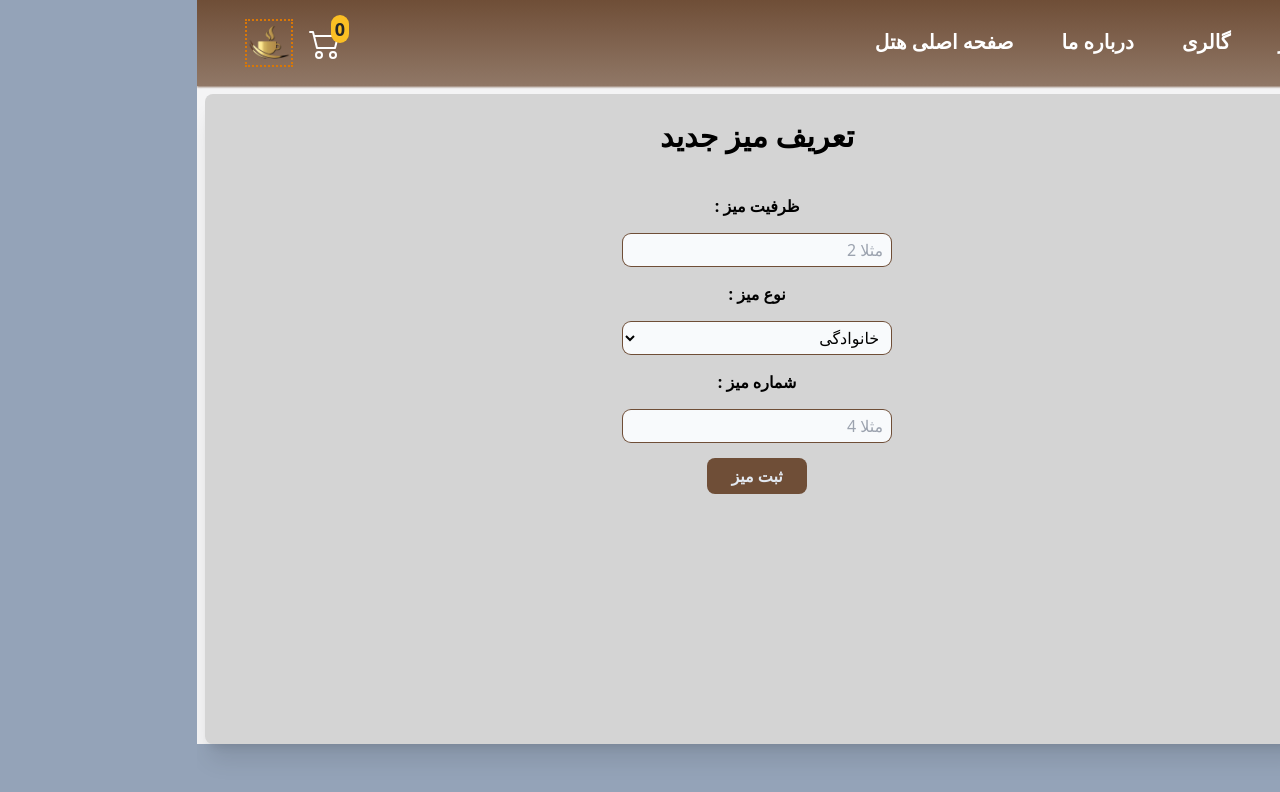
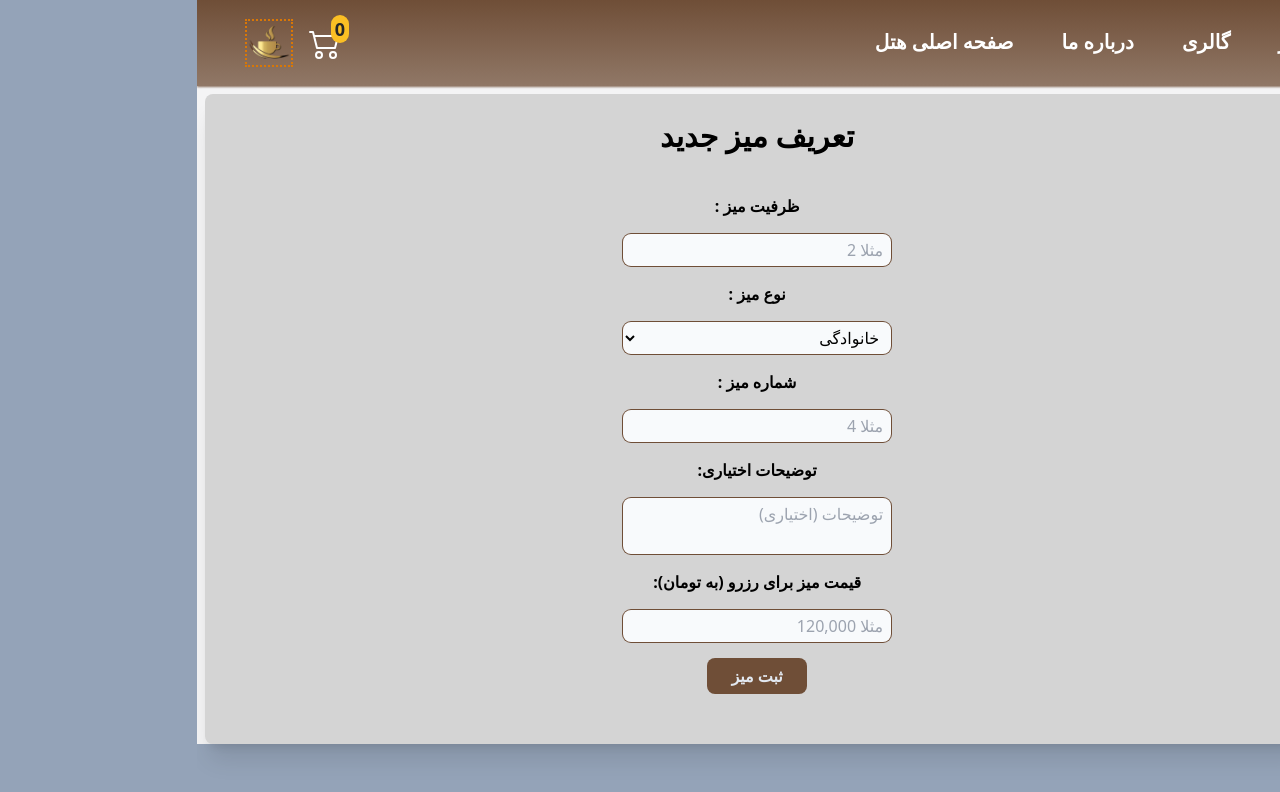
Before and after one commit to EHSANMADADI/Hotel-project, a Next.js app: page /coffee-shop/admin in a window 1280 px wide. Shown: the top 792 px of the page. Built offline with nearby package versions, Linux system fonts and the light colour scheme.

Commit message:
Add table to coffeShop

```diff
--- a/components/user/pages/cafe/Admin/Table/AddTable.tsx
+++ b/components/user/pages/cafe/Admin/Table/AddTable.tsx
@@ -1,34 +1,78 @@
-import React, { FormEvent, useRef } from 'react'
+import React, { FormEvent } from 'react'
+import toast from 'react-hot-toast'
 import Title from '../Title'
+import api from '@/Configs/api'
 
 const AddTable = () => {
-    const tableNumberRef = useRef<HTMLInputElement>(null)
-    const tableCapacityRef = useRef<HTMLInputElement>(null)
-    const tableTypeRef = useRef<HTMLSelectElement>(null)
-    const submitHandler = (e: FormEvent) => {
+    const submitHandler = (e: FormEvent<HTMLFormElement>) => {
         e.preventDefault();
-    } // Send Data To API And Validation
+        const formData = new FormData(e.currentTarget)
+        const number_of_chairs = formData.get("capacity");
+        const number_of_table = formData.get("tableNumber")
+        const rates = formData.get("price");
+        const type = formData.get("type");
+        const description = formData.get("description")
+
+        if (!number_of_chairs || Number.isNaN(+number_of_chairs) || +number_of_chairs <= 0) {
+            toast.error("ظرفیت میز را به درستی مشخص کنید.", { duration: 3000 })
+            return
+        }
+        if (!number_of_table) {
+            toast.error("شماره میز را مشخص کنید.", { duration: 3000 })
+            return
+        }
+        if (!rates || Number.isNaN(+rates) || +rates <= 0) {
+            toast.error("هزینه رزرو میز را به درستی مشخص کنید.", { duration: 3000 })
+            return
+        }
+
+        api.post("/coffee-shop/tables", {
+            coffee_shop_id: 1,
+            rates,
+            type,
+            number_of_chairs,
+            number_of_table,
+            description
+        }).then(() => {
+            toast.success("میز با موفقیت تعریف شد.")
+        }).catch(err => {
+            const statusCode = err?.response?.status;
+            if (statusCode === 422)
+                toast.error("تعریف میز با خطا مواجه شد. (اطلاعات ورودی کافی نمی باشد.)", { duration: 3000 })
+            else if (statusCode >= 500)
+                toast.error("تعریف میز با خطا مواجه شد. (خطای سمت سرور رخ داد.)", { duration: 3000 })
+            else
+                toast.error("تعریف میز با خطا مواجه شد.", { duration: 3000 })
+        })
+    }
     return (
         <>
             <Title>تعریف میز جدید</Title>
-            <form action="" onSubmit={submitHandler} className='flex flex-col items-center gap-4'>
+            <form onSubmit={submitHandler} className='flex flex-col items-center gap-4'>
                 <label htmlFor="Capacity" className='font-semibold'>ظرفیت میز : </label>
-                <input id='Capacity' placeholder='مثلا 2' ref={tableCapacityRef}
+                <input type='number' id='Capacity' name='capacity' placeholder='مثلا 2'
                     className='w-1/4 bg-slate-50 dark:bg-zinc-900 ring-1 ring-coffee min-w-[200px] px-2 py-1 rounded-lg focus:outline-none focus:ring-2'
-                    />
-
+                />
                 <label htmlFor="Type" className='font-semibold'>نوع میز : </label>
-                <select name="Type" id="Type" ref={tableTypeRef}
+                <select name="type" id="Type"
                     className='w-1/4 bg-slate-50 dark:bg-zinc-900 ring-1 ring-coffee min-w-[200px] px-2 py-1 rounded-lg focus:outline-none focus:ring-2'
-                    >
+                >
                     <option value="family">خانوادگی</option>
                     <option value="couple">عاشقانه</option>
                 </select>
 
                 <label htmlFor="TableNumber" className='font-semibold'>شماره میز : </label>
-                <input id='TableNumber' ref={tableNumberRef}
+                <input id='TableNumber' name='tableNumber'
                     className='w-1/4 bg-slate-50 dark:bg-zinc-900 ring-1 ring-coffee min-w-[200px] px-2 py-1 rounded-lg focus:outline-none focus:ring-2'
                     placeholder='مثلا 4' />
+                <label htmlFor="description" className='font-semibold'>توضیحات اختیاری: </label>
+                <textarea id='description' name='description'
+                    className='w-1/4 resize-none bg-slate-50 dark:bg-zinc-900 ring-1 ring-coffee min-w-[200px] px-2 py-1 rounded-lg focus:outline-none focus:ring-2'
+                    placeholder='توضیحات (اختیاری)' />
+                <label htmlFor="price" className='font-semibold'>قیمت میز برای رزرو (به تومان): </label>
+                <input id='price' name='price' type='number'
+                    className='w-1/4 bg-slate-50 dark:bg-zinc-900 ring-1 ring-coffee min-w-[200px] px-2 py-1 rounded-lg focus:outline-none focus:ring-2'
+                    placeholder='مثلا 120,000' />
                 <button className='bg-coffee hover:bg-coffee/90 duration-200 font-semibold px-6 py-1.5 rounded-lg text-slate-200'>ثبت میز</button>
             </form>
         </>
--- /dev/null
+++ b/components/user/pages/cafe/Admin/Table/TablesGrid.tsx
@@ -0,0 +1,61 @@
+import React, { ReactNode } from 'react'
+import { CiEdit } from "react-icons/ci";
+import { FaTrashAlt } from "react-icons/fa";
+import toast from 'react-hot-toast';
+import api from '@/Configs/api';
+import { useQueryClient } from '@tanstack/react-query'
+
+type TableType = {
+    tables: {
+        id: number,
+        type: "couple" | "family"
+        description?: string
+        rates: string
+        number_of_table: string
+        number_of_chairs: string
+    }[]
+}
+const TablesGrid = ({ tables }: TableType) => {
+    const queryClient = useQueryClient()
+    const deleteTable = (id: number) => {
+        try {
+            api.delete(`/coffee-shop/tables/${id}`)
+            toast.success("میز با موفقیت حذف شد.")
+            queryClient.invalidateQueries()
+        }
+        catch (error) {
+            toast.error("حذف میز با خطا مواجه شد")
+        }
+    }
+    return (
+        tables?.length === 0 ? <h2 className=' text-center font-bold text-xl py-8 animate-pulse'>در حال حاضر میز فعالی وجود ندارد </h2> :
+            <table className='rounded-xl px-6 py-10 dark:bg-slate-700 w-full text-center '>
+                <caption className='text-lg font-semibold mb-2'>لیست میزهای فعال</caption>
+                <th className='border border-indigo-400'>شماره میز</th>
+                <th className='border border-indigo-400'>ظرفیت میز</th>
+                <th className='border border-indigo-400'>نوع میز</th>
+                <th className='border border-indigo-400'>قیمت رزرو</th>
+                <th className='border border-indigo-400'>توضیحات</th>
+                <th className='border border-indigo-400' colSpan={0.3} >ویرایش و حذف</th>
+                {tables.map((table) => <tr key={table.id}>
+                    <TableData>{table.number_of_table}</TableData>
+                    <TableData>{table.number_of_chairs}</TableData>
+                    <TableData>{table.type === "couple" ? "عاشقانه" : "خانوادگی"}</TableData>
+                    <TableData>{Number(table.rates).toLocaleString()}</TableData>
+                    <TableData>{table.description || " - "}</TableData>
+                    <td className='border border-indigo-400 font-semibold flex justify-center items-center gap-6'>
+                        <CiEdit onClick={() => { }} className='cursor-pointer' color='#0ecb11' size={24} />
+                        <FaTrashAlt className='cursor-pointer' color='#e71212' size={20} onClick={() => deleteTable(table.id)} /></td>
+                </tr>)}
+            </table>
+
+    )
+}
+
+export default TablesGrid
+
+const TableData = ({ children }: { children: ReactNode }) => {
+    return <td className='border border-indigo-400 font-semibold'>
+        {children}
+    </td>
+}
```
